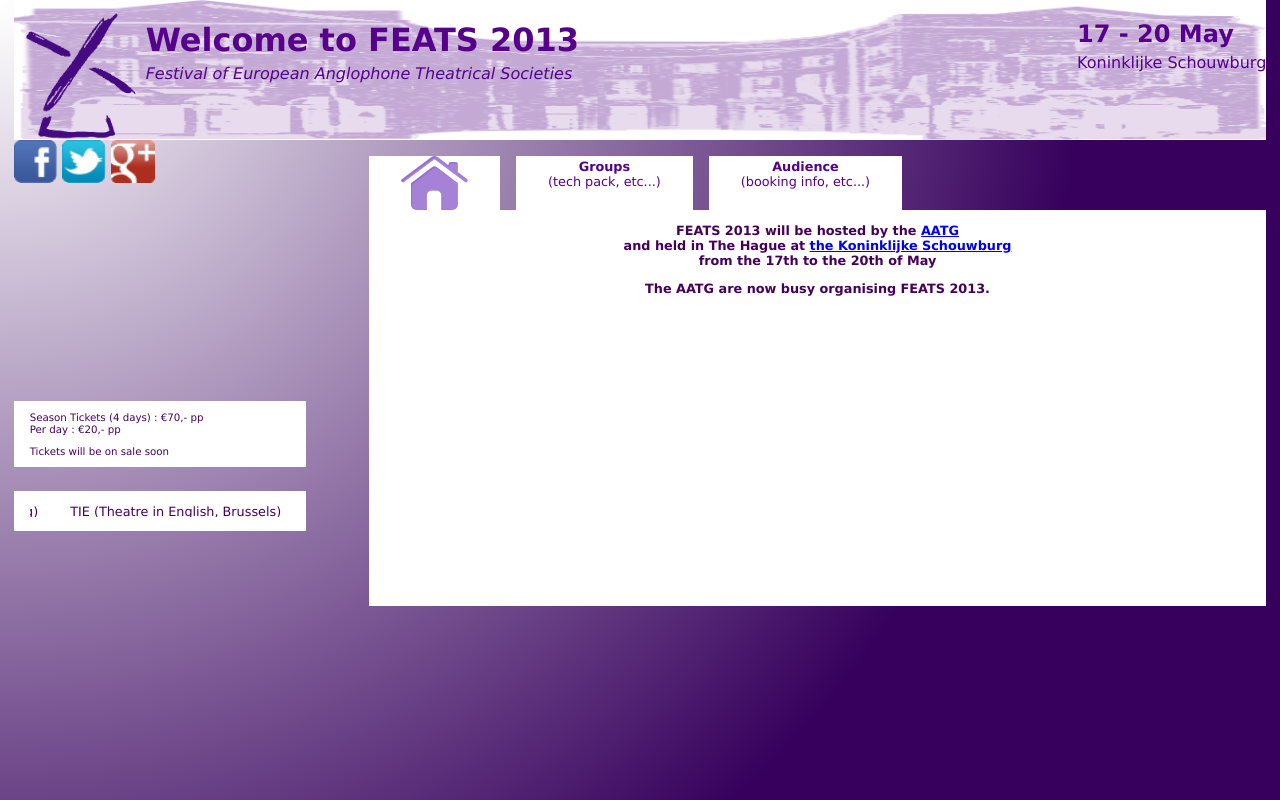
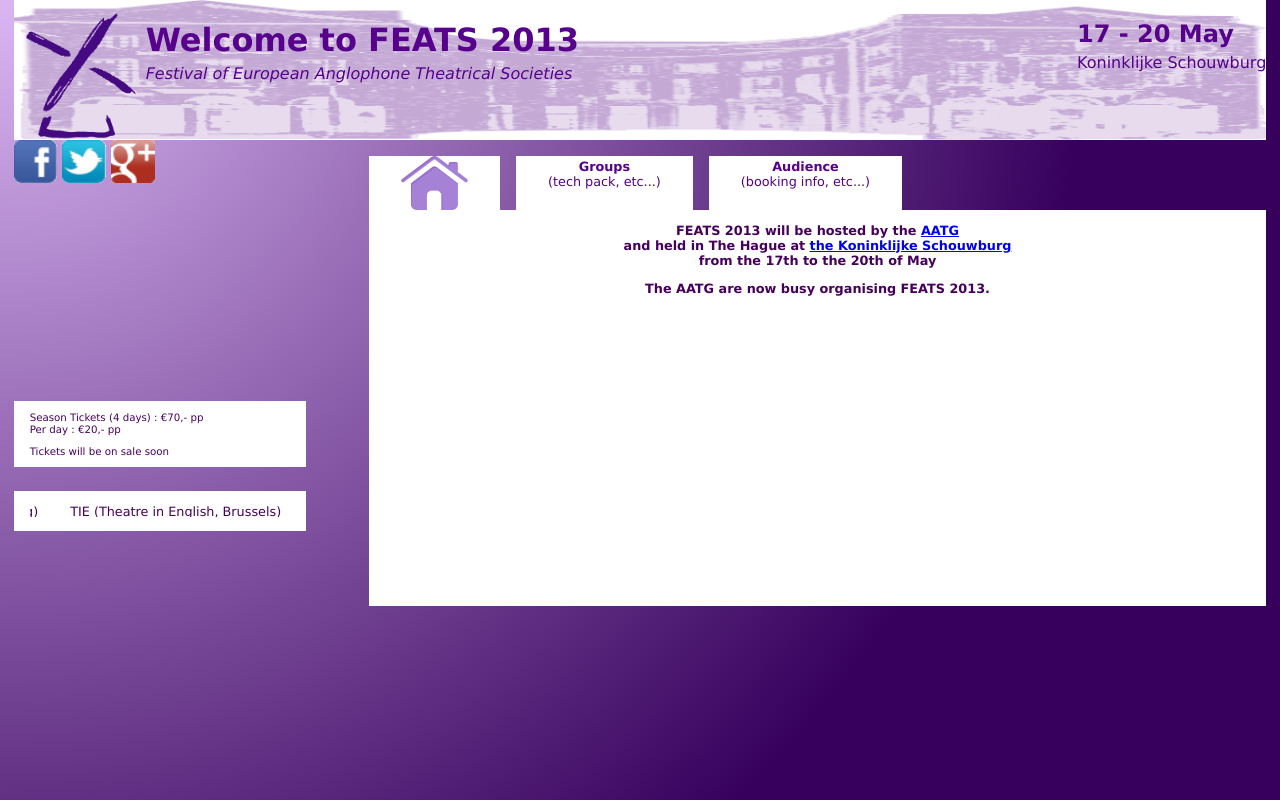
Before and after one commit to paysdoc/feats, a PHP site: page / in a window 1280 px wide. Run offline with PHP 8.4, Linux system fonts and the light colour scheme; some libraries are stand-ins or nearby versions.

Commit message:
little css changes

```diff
--- a/domains/feats.nl/public_html/css/feats.css
+++ b/domains/feats.nl/public_html/css/feats.css
@@ -9,12 +9,12 @@
 }
 #TheWholePage {
 	height: 100%;
-	background-image: -ms-radial-gradient(left top, circle farthest-side, #FFFFFF 0%, #36005C 85%);
-	background-image: -moz-radial-gradient(left top, circle farthest-side, #FFFFFF 0%, #36005C 85%);
-	background-image: -o-radial-gradient(left top, circle farthest-side, #FFFFFF 0%, #36005C 85%);
-	background-image: -webkit-gradient(radial, left top, 0, left top, 970, color-stop(0, #FFFFFF), color-stop(1, #36005C));
-	background-image: -webkit-radial-gradient(left top, circle farthest-side, #FFFFFF 0%, #36005C 85%);
-	background-image: radial-gradient(circle farthest-side at left top, #FFFFFF 0%, #36005C 85%);
+	background-image: -ms-radial-gradient(left top, circle farthest-side, #dab6f3 0%, #36005C 85%);
+	background-image: -moz-radial-gradient(left top, circle farthest-side, #dab6f3 0%, #36005C 85%);
+	background-image: -o-radial-gradient(left top, circle farthest-side, #dab6f3 0%, #36005C 85%);
+	background-image: -webkit-gradient(radial, left top, 0, left top, 970, color-stop(0, #dab6f3), color-stop(1, #36005C));
+	background-image: -webkit-radial-gradient(left top, circle farthest-side, #dab6f3 0%, #36005C 85%);
+	background-image: radial-gradient(circle farthest-side at left top, #dab6f3 0%, #36005C 85%);
 }
 #Header {
 	background: #ffffff url("/img/ks_watermark.png") no-repeat;
--- a/domains/feats.nl/public_html/index.html
+++ b/domains/feats.nl/public_html/index.html
@@ -20,7 +20,7 @@
 			}).done(function data(data, textStatus, xhr) {
 				$("#Content").empty().html(data).css('background', '');
 			}).fail(function error() {
-				alert("FAIL!!");
+                $("#Content").empty().html("404 : Unfortunately the information you're looking for cannot be retrieved").css('background', '');
 			});
 		}
 	</script>
@@ -99,7 +99,7 @@
 			</div>
 		</div>
 		<div id="Info">
-			<div id="Map" onclick="$('#Content').empty().html(mapOnContent());"></div>
+			<div id="Map" onclick="$('#Content').empty().html(mapOnContent().clone()).css('background-color', '');"></div>
 			<div id="Tickets"><div class="box"><p>Season Tickets (4 days) : &euro;70,- pp<br />Per day : &euro;20,- pp</p><p>Tickets will be on sale soon</p></div></div>
 			<div id="Marquee" onclick="$('#Content').empty().html($('#webticker').clone());">
 				<div class="box">
@@ -134,7 +134,7 @@
 		<div class="counter">
 			<script language="JavaScript">
 			TargetDate = "5/17/2013 7:30 PM";
-			BackColor = "#36005c";
+			BackColor = "";
 			ForeColor = "#ffffff";
 			CountActive = true;
 			CountStepper = -1;
```
